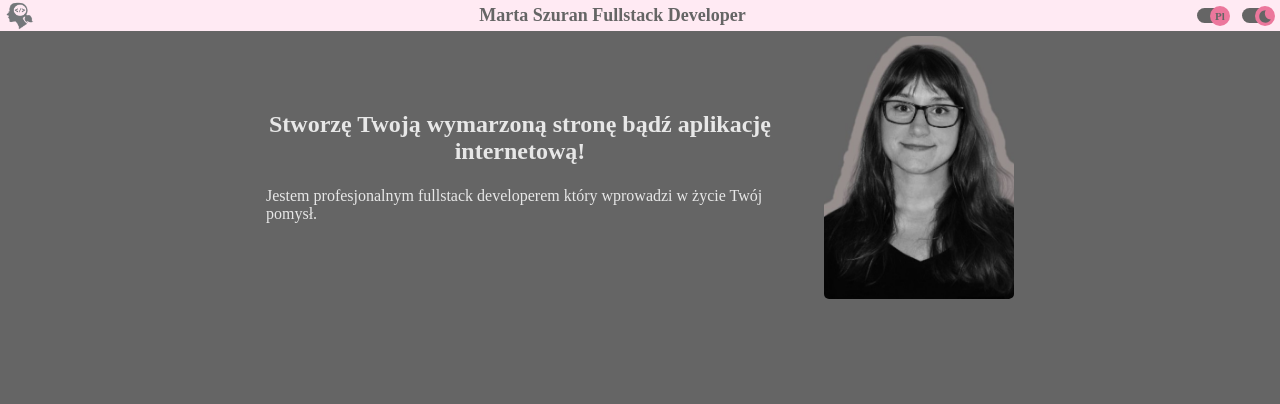
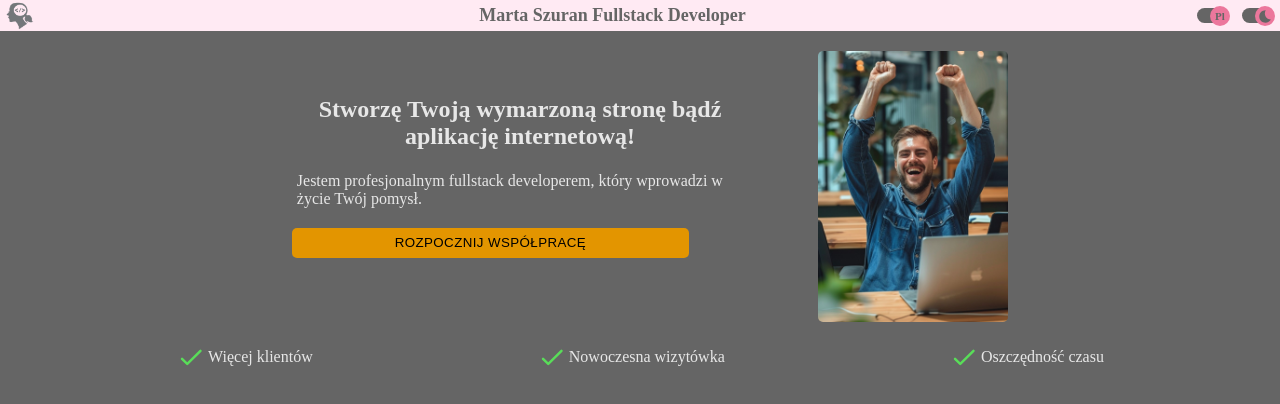
Before and after one commit to MartaSzuran/portfolio, a React (Vite) app: page / in a window 1280 px wide. Shown: the top 404 px of the page. Built offline with nearby package versions, Linux system fonts and the light colour scheme.

Commit message:
subheader and benefits

```diff
--- a/src/App.tsx
+++ b/src/App.tsx
@@ -1,6 +1,7 @@
 import { useState, useEffect, createContext } from 'react';
 import Header from './components/Header/Header';
 import SubHeader from './components/SubHeader/SubHeader';
+import BenefitsSection from './components/BenefitsSection/BenefitsSection';
 import en from './translations/en/en.json';
 import pl from './translations/pl/pl.json';
 import './styles/_main.scss';
@@ -8,7 +9,12 @@ import './styles/_main.scss';
 interface Language {
   subheaderTitle: string;
   subheaderParagraph: string;
+  contactmeButton: string;
+  benefitClient: string;
+  benefitBusinessCard: string;
+  benefitTimesaver: string;
 }
+
 export const ThemeContext = createContext('dark');
 export const LanguageContext = createContext<Language[]>([]);
 
@@ -20,6 +26,10 @@ function App() {
       subheaderTitle: 'Stworzę Twoją wymarzoną stronę bądź aplikację internetową!',
       subheaderParagraph:
         'Jestem profesjonalnym fullstack developerem który wprowadzi w życie Twój pomysł.',
+      contactmeButton: 'ROZPOCZNIJ WSPÓŁPRACĘ',
+      benefitClient: 'Więcej klientów',
+      benefitBusinessCard: 'Nowoczesna wizytówka',
+      benefitTimesaver: 'Oszczędność czasu',
     },
   ]);
 
@@ -59,6 +69,7 @@ function App() {
           />
           <main>
             <SubHeader />
+            <BenefitsSection />
           </main>
           <footer></footer>
         </div>
--- /dev/null
+++ b/src/components/BenefitsSection/BenefitsSection.tsx
@@ -0,0 +1,26 @@
+import { useContext } from 'react';
+import { LanguageContext } from '../../App';
+import CheckRoundedIcon from '@mui/icons-material/CheckRounded';
+
+const BenefitsSection = () => {
+  const lang = useContext(LanguageContext);
+
+  return (
+    <section className='benefitscontainer'>
+      <div className='benefitsItem'>
+        <CheckRoundedIcon sx={{ color: '#59dd59', fontSize: '30px' }} />
+        <p>{lang[0].benefitClient}</p>
+      </div>
+      <div className='benefitsItem'>
+        <CheckRoundedIcon sx={{ color: '#59dd59', fontSize: '30px' }} />
+        <p>{lang[0].benefitBusinessCard}</p>
+      </div>
+      <div className='benefitsItem'>
+        <CheckRoundedIcon sx={{ color: '#59dd59', fontSize: '30px' }} />
+        <p>{lang[0].benefitTimesaver}</p>
+      </div>
+    </section>
+  );
+};
+
+export default BenefitsSection;
--- a/src/components/SubHeader/SubHeader.tsx
+++ b/src/components/SubHeader/SubHeader.tsx
@@ -9,10 +9,11 @@ const SubHeader = () => {
       <div className='subheaderTitle'>
         <h1>{lang[0].subheaderTitle}</h1>
         <p>{lang[0].subheaderParagraph}</p>
+        <button className='contactmeButton'>{lang[0].contactmeButton}</button>
       </div>
       <img
-        src='public\assets\MartaSzuranGrey.JPG'
-        alt='Marta Szuran image'
+        src='public\assets\joyfullWithComputer.jpg'
+        alt='Happy customer image'
         className='subheaderImage'
       />
     </section>
--- a/src/styles/abstracts/_colors.scss
+++ b/src/styles/abstracts/_colors.scss
@@ -19,3 +19,14 @@ $grey-6: #848484;
 $grey-7: #717171;
 $grey-8: #656565;
 $grey-9: #575757;
+
+$orange-0: #fff8e1;
+$orange-1: #ffefcc;
+$orange-2: #ffdd9b;
+$orange-3: #ffca64;
+$orange-4: #ffba38;
+$orange-5: #ffb01b;
+$orange-6: #ffab09;
+$orange-7: #e39500;
+$orange-8: #ca8500;
+$orange-9: #af7100;
--- /dev/null
+++ b/src/styles/components/_benefitsSection.scss
@@ -0,0 +1,15 @@
+.benefitscontainer {
+  display: flex;
+  flex-direction: row;
+  justify-content: center;
+  justify-content: space-around;
+  width: 90%;
+  margin: auto;
+}
+
+.benefitsItem {
+  display: flex;
+  flex-direction: row;
+  gap: 2px;
+  align-items: center;
+}
--- /dev/null
+++ b/src/styles/components/_buttons.scss
@@ -0,0 +1,16 @@
+@use '../abstracts/colors' as *;
+
+.contactmeButton {
+  margin: 20px;
+  width: 80%;
+  background-color: $orange-7;
+  border-radius: 5px;
+  height: 30px;
+  letter-spacing: 0.4px;
+  border-style: none;
+
+  &:hover {
+    background-color: $orange-6;
+    box-shadow: 0px 0px 5px $orange-1;
+  }
+}
--- a/src/styles/components/_index.scss
+++ b/src/styles/components/_index.scss
@@ -1,2 +1,4 @@
 @import './header.scss';
 @import './subHeader.scss';
+@import './buttons.scss';
+@import './benefitsSection.scss';
--- a/src/styles/components/_subHeader.scss
+++ b/src/styles/components/_subHeader.scss
@@ -1,6 +1,6 @@
 .subheaderSection {
   width: inherit;
-  padding: 5px;
+  padding: 20px;
   display: flex;
   flex-direction: row;
   align-items: center;
@@ -10,6 +10,11 @@
   h1 {
     text-align: center;
     margin-bottom: 22px;
+  }
+
+  p {
+    margin: auto;
+    width: 90%;
   }
 }
 
--- a/src/translations/en/en.json
+++ b/src/translations/en/en.json
@@ -1,6 +1,10 @@
 [
   {
     "subheaderTitle": "I will create your dream website or webapp!",
-    "subheaderParagraph": "I am proffesional fullstack developer who can help you with your idea."
+    "subheaderParagraph": "I am profesional fullstack developer who can help you with your idea.",
+    "contactmeButton": "START WORKING WITH ME",
+    "benefitClient": "More clients",
+    "benefitBusinessCard": "Modern business card",
+    "benefitTimesaver": "Time saving"
   }
 ]
--- a/src/translations/pl/pl.json
+++ b/src/translations/pl/pl.json
@@ -1,6 +1,10 @@
 [
   {
     "subheaderTitle": "Stworzę Twoją wymarzoną stronę bądź aplikację internetową!",
-    "subheaderParagraph": "Jestem profesjonalnym fullstack developerem który wprowadzi w życie Twój pomysł."
+    "subheaderParagraph": "Jestem profesjonalnym fullstack developerem, który wprowadzi w życie Twój pomysł.",
+    "contactmeButton": "ROZPOCZNIJ WSPÓŁPRACĘ",
+    "benefitClient": "Więcej klientów",
+    "benefitBusinessCard": "Nowoczesna wizytówka",
+    "benefitTimesaver": "Oszczędność czasu"
   }
 ]
```
Also changed, not shown: public/assets/joyfullWithComputer.jpg (added).
